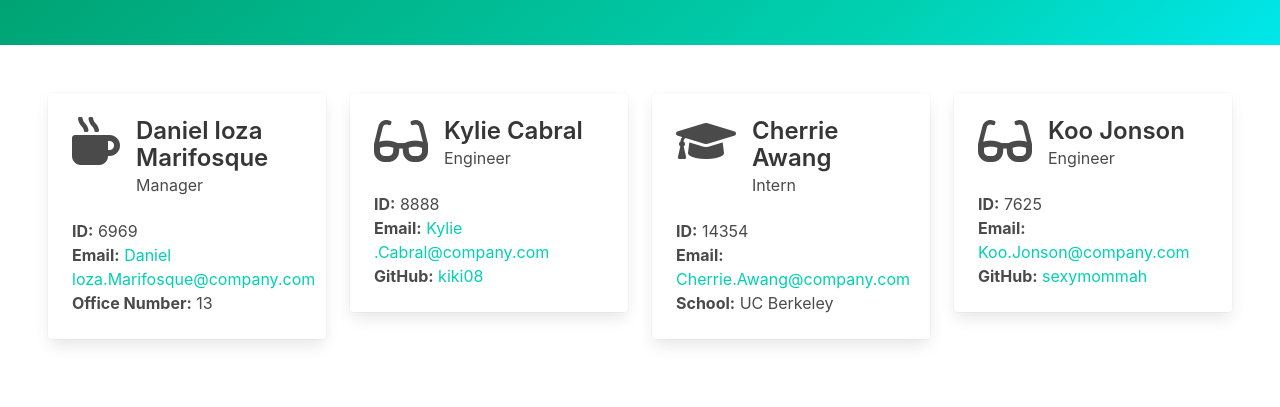
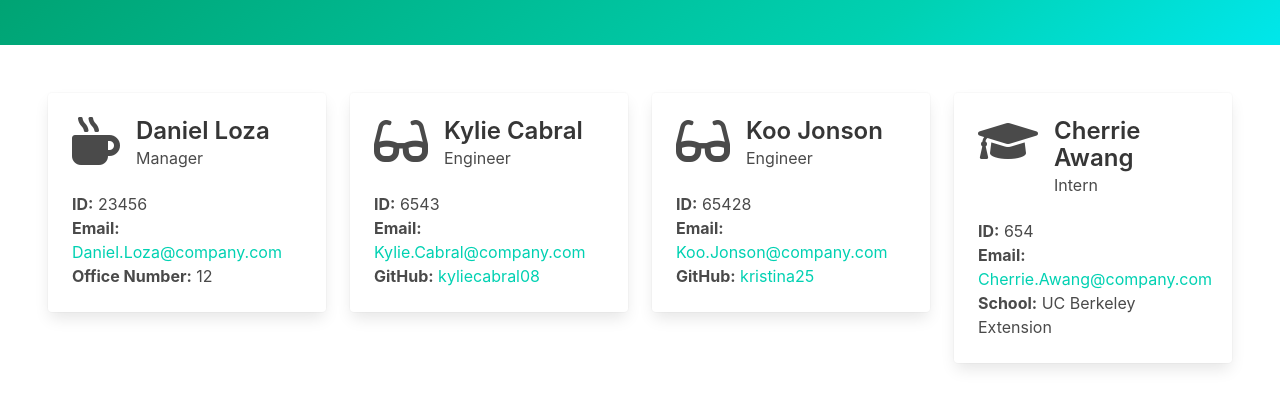
Before and after one commit to caflores31/team-profile-generator, a website: page dist/index.html in a window 1280 px wide. Shown: the part 87-494 px from the top of the page. Drawn offline with nearby package versions, Linux system fonts and the light colour scheme.

Commit message:
run tests and updated html

```diff
--- a/dist/index.html
+++ b/dist/index.html
@@ -28,14 +28,14 @@
                     <i class="fas fa-mug-hot fa-3x"></i>
                 </div>
                 <div class="media-content">
-                    <p class="title is-4">Daniel loza Marifosque</p>
+                    <p class="title is-4">Daniel Loza</p>
                     <p class="subtitle is-6">Manager</p>
                 </div>
             </div>
             <div class="content">
-                <p><span class="has-text-weight-bold">ID:</span> 6969<br />
-                <span class="has-text-weight-bold">Email:</span> <a href="mailto:Daniel loza.Marifosque@company.com" class="has-text-primary">Daniel loza.Marifosque@company.com</a><br />
-                <span class="has-text-weight-bold">Office Number:</span> 13</p>
+                <p><span class="has-text-weight-bold">ID:</span> 23456<br />
+                <span class="has-text-weight-bold">Email:</span> <a href="mailto:Daniel.Loza@company.com" class="has-text-primary">Daniel.Loza@company.com</a><br />
+                <span class="has-text-weight-bold">Office Number:</span> 12</p>
             </div>
         </div>
     </div>
@@ -48,14 +48,34 @@
                     <i class="fas fa-glasses fa-3x"></i>
                 </div>
                 <div class="media-content">
-                    <p class="title is-4">Kylie  Cabral</p>
+                    <p class="title is-4">Kylie Cabral</p>
                     <p class="subtitle is-6">Engineer</p>
                 </div>
             </div>
             <div class="content">
-                <p><span class="has-text-weight-bold">ID:</span> 8888<br />
-                <span class="has-text-weight-bold">Email:</span> <a href="mailto:Kylie .Cabral@company.com" class="has-text-primary">Kylie .Cabral@company.com</a><br />
-                <span class="has-text-weight-bold">GitHub:</span> <a href="https://github.com/kiki08" target="_blank" class="has-text-primary">kiki08</a></p>
+                <p><span class="has-text-weight-bold">ID:</span> 6543<br />
+                <span class="has-text-weight-bold">Email:</span> <a href="mailto:Kylie.Cabral@company.com" class="has-text-primary">Kylie.Cabral@company.com</a><br />
+                <span class="has-text-weight-bold">GitHub:</span> <a href="https://github.com/kyliecabral08" target="_blank" class="has-text-primary">kyliecabral08</a></p>
+            </div>
+        </div>
+    </div>
+</div>
+<div class="column is-one-quarter-desktop">
+    <div class="card">
+        <div class="card-content">
+            <div class="media">
+                <div class="media-left">
+                    <i class="fas fa-glasses fa-3x"></i>
+                </div>
+                <div class="media-content">
+                    <p class="title is-4">Koo Jonson</p>
+                    <p class="subtitle is-6">Engineer</p>
+                </div>
+            </div>
+            <div class="content">
+                <p><span class="has-text-weight-bold">ID:</span> 65428<br />
+                <span class="has-text-weight-bold">Email:</span> <a href="mailto:Koo.Jonson@company.com" class="has-text-primary">Koo.Jonson@company.com</a><br />
+                <span class="has-text-weight-bold">GitHub:</span> <a href="https://github.com/kristina25" target="_blank" class="has-text-primary">kristina25</a></p>
             </div>
         </div>
     </div>
@@ -73,29 +93,9 @@
                 </div>
             </div>
             <div class="content">
-                <p><span class="has-text-weight-bold">ID:</span> 14354<br />
+                <p><span class="has-text-weight-bold">ID:</span> 654<br />
                 <span class="has-text-weight-bold">Email:</span> <a href="mailto:Cherrie.Awang@company.com" class="has-text-primary">Cherrie.Awang@company.com</a><br />
-                <span class="has-text-weight-bold">School:</span> UC Berkeley</p>
-            </div>
-        </div>
-    </div>
-</div>
-<div class="column is-one-quarter-desktop">
-    <div class="card">
-        <div class="card-content">
-            <div class="media">
-                <div class="media-left">
-                    <i class="fas fa-glasses fa-3x"></i>
-                </div>
-                <div class="media-content">
-                    <p class="title is-4">Koo Jonson</p>
-                    <p class="subtitle is-6">Engineer</p>
-                </div>
-            </div>
-            <div class="content">
-                <p><span class="has-text-weight-bold">ID:</span> 7625<br />
-                <span class="has-text-weight-bold">Email:</span> <a href="mailto:Koo.Jonson@company.com" class="has-text-primary">Koo.Jonson@company.com</a><br />
-                <span class="has-text-weight-bold">GitHub:</span> <a href="https://github.com/sexymommah" target="_blank" class="has-text-primary">sexymommah</a></p>
+                <span class="has-text-weight-bold">School:</span> UC Berkeley Extension</p>
             </div>
         </div>
     </div>
```
